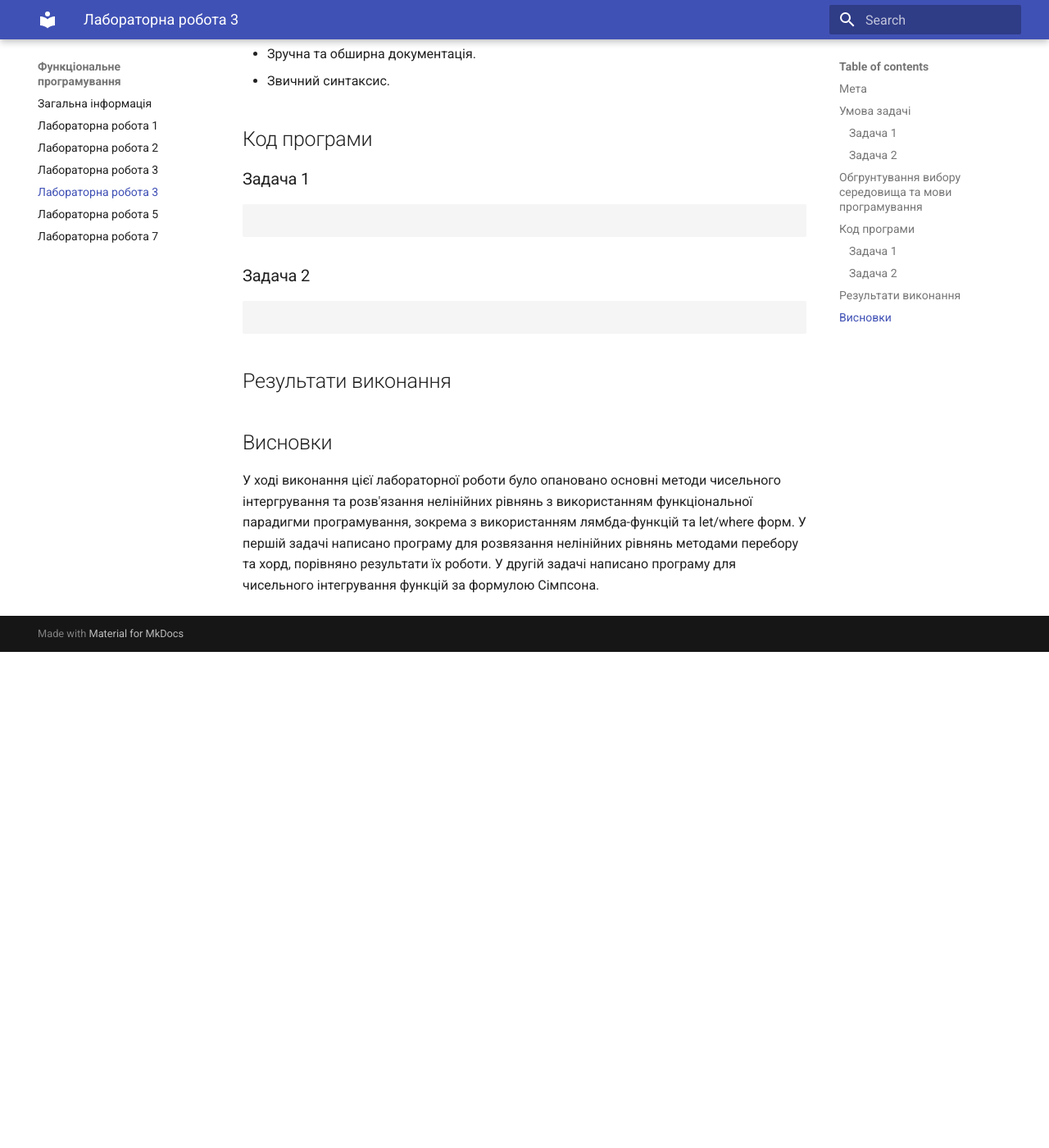
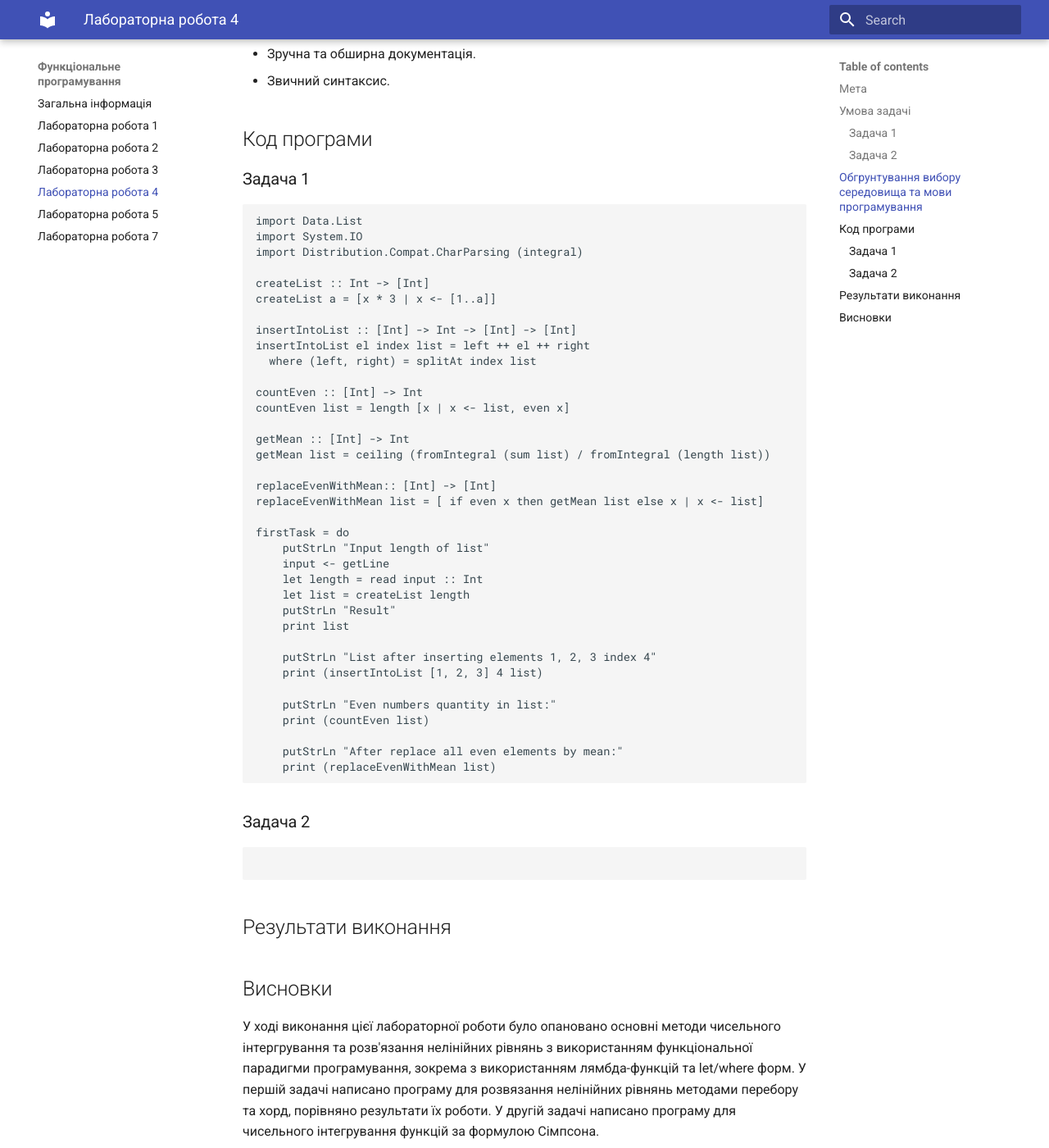
Before and after one commit to VadymBerezdetskyi/fp-reports, an MkDocs documentation site: the page built from docs/lab_4.md, in a window 1280 px wide and 1400 px high, scrolled down 1250 px. Shown: the whole window at 82% size. Built offline with MkDocs 1.6.1 and Material for MkDocs 9.7.7, drawn with Linux system fonts in a browser that asks for light colours; before the commit the page ends 2045 px from its top, so only the background shows below that; some of the changed text lies outside the part shown.

Commit message:
Lab 4 task 1

````diff
--- a/docs/lab_4.md
+++ b/docs/lab_4.md
@@ -1,4 +1,4 @@
-# Лабораторна робота 3
+# Лабораторна робота 4
 
 Тема: Програмування списків мовами функціонального програмування
 
@@ -40,7 +40,42 @@ c)	замінити усі парні значення списку на сер
 
 ### Задача 1
 ```
+import Data.List
+import System.IO
+import Distribution.Compat.CharParsing (integral)
 
+createList :: Int -> [Int]
+createList a = [x * 3 | x <- [1..a]]
+
+insertIntoList :: [Int] -> Int -> [Int] -> [Int]
+insertIntoList el index list = left ++ el ++ right
+  where (left, right) = splitAt index list
+
+countEven :: [Int] -> Int
+countEven list = length [x | x <- list, even x]
+
+getMean :: [Int] -> Int
+getMean list = ceiling (fromIntegral (sum list) / fromIntegral (length list))
+
+replaceEvenWithMean:: [Int] -> [Int]
+replaceEvenWithMean list = [ if even x then getMean list else x | x <- list]
+
+firstTask = do
+    putStrLn "Input length of list"
+    input <- getLine
+    let length = read input :: Int
+    let list = createList length
+    putStrLn "Result"
+    print list
+
+    putStrLn "List after inserting elements 1, 2, 3 index 4"
+    print (insertIntoList [1, 2, 3] 4 list)
+
+    putStrLn "Even numbers quantity in list:"
+    print (countEven list)
+
+    putStrLn "After replace all even elements by mean:"
+    print (replaceEvenWithMean list)
 ```
 
 ### Задача 2
````
